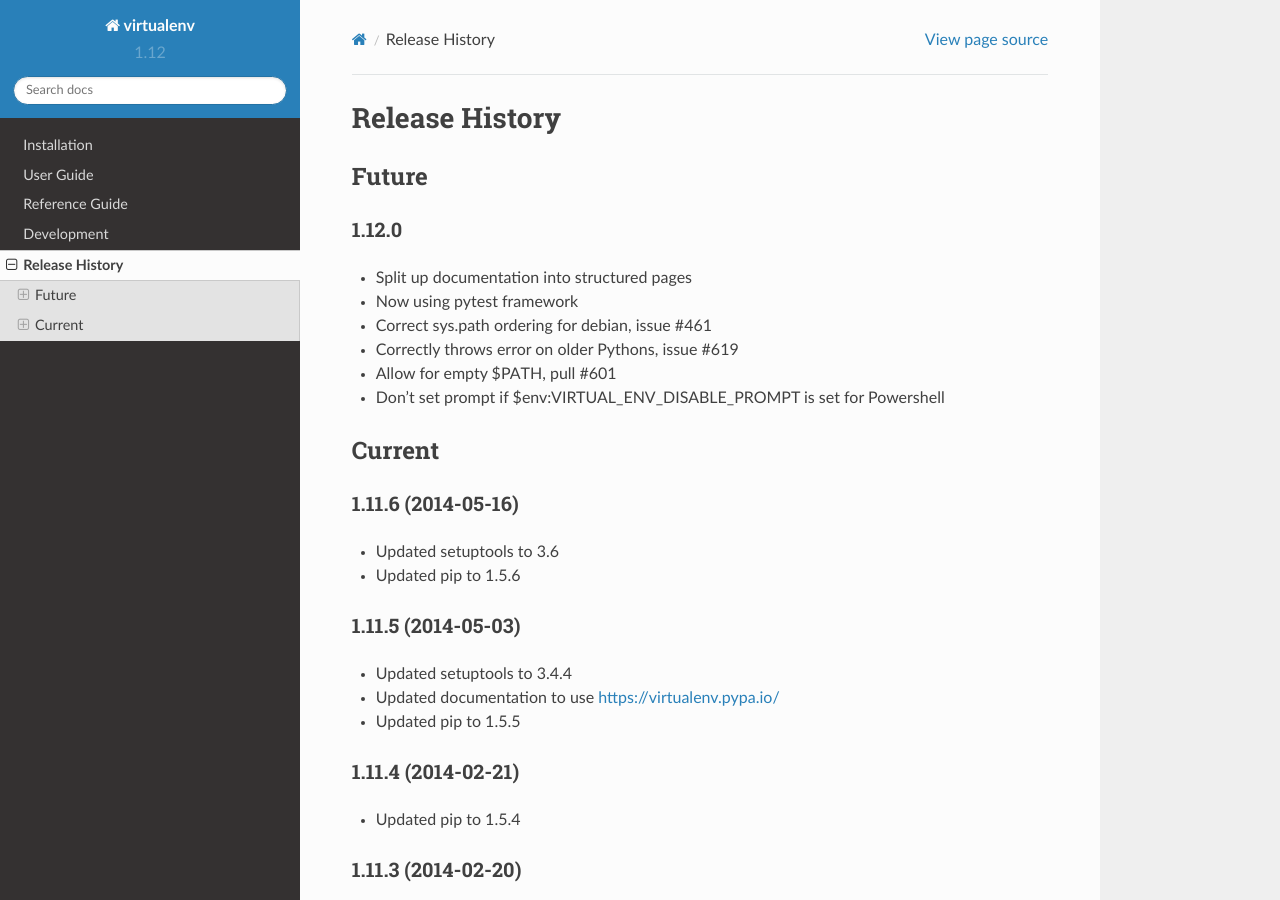
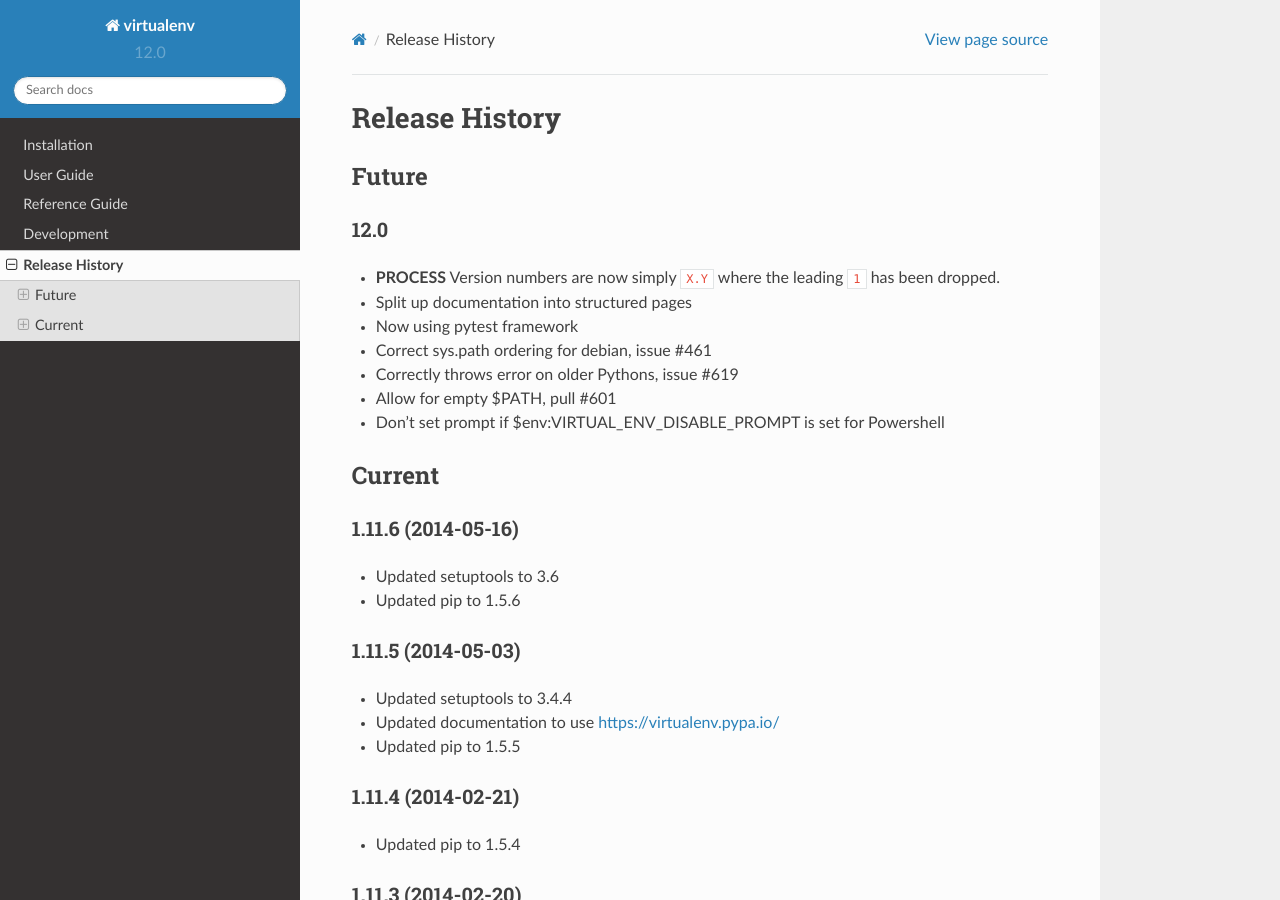
Before and after one commit to pypa/virtualenv, a Sphinx documentation site: the page built from docs/changes.rst, in a window 1280 px wide and 900 px high. Built offline with Sphinx 7.4.7 and the Read the Docs theme 2.0.0, drawn with Linux system fonts in a browser that asks for light colours.

Commit message:
Switch to the new versioning scheme

```diff
--- a/docs/changes.rst
+++ b/docs/changes.rst
@@ -4,9 +4,11 @@
 Future
 ------
 
-1.12.0
-~~~~~~
+12.0
+~~~~
 
+* **PROCESS** Version numbers are now simply ``X.Y`` where the leading ``1``
+  has been dropped.
 * Split up documentation into structured pages
 * Now using pytest framework
 * Correct sys.path ordering for debian, issue #461
--- a/virtualenv.py
+++ b/virtualenv.py
@@ -2,7 +2,7 @@
 """Create a "virtual" Python installation
 """
 
-__version__ = "1.12.dev1"
+__version__ = "12.0.dev1"
 virtualenv_version = __version__  # legacy
 
 import base64
```
